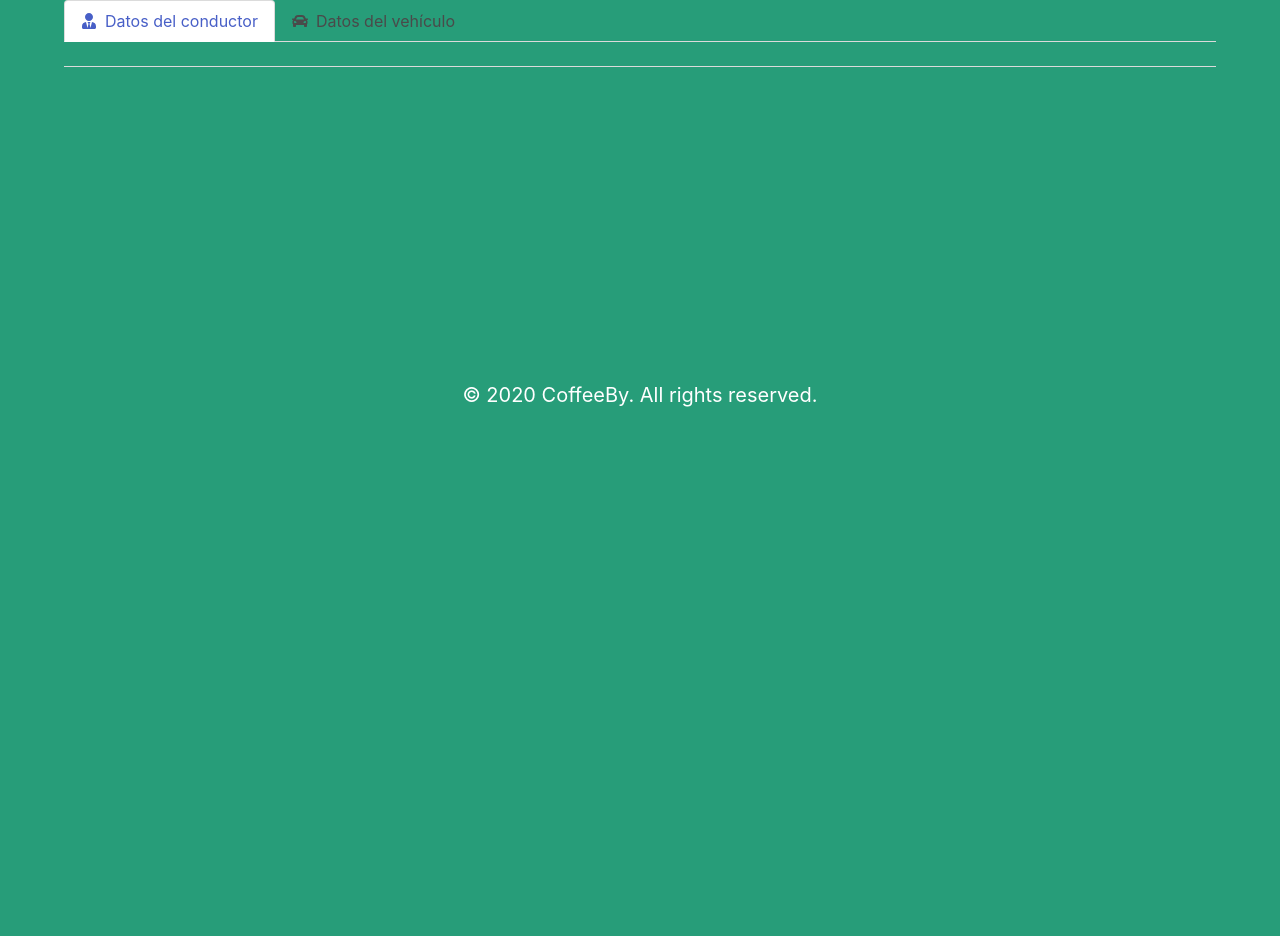
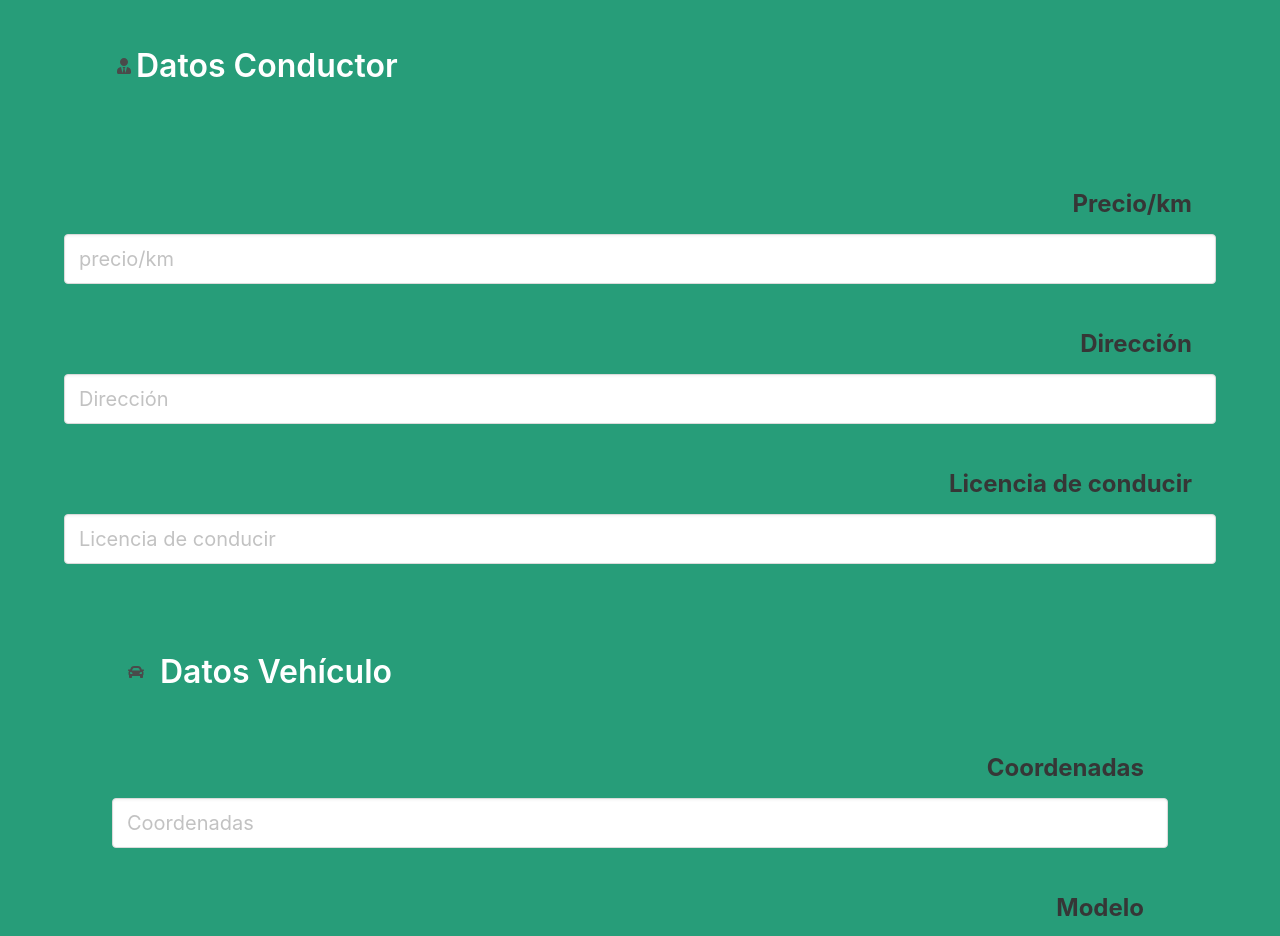
Before and after one commit to dannyjavi/cabify-frontend, a Vue app: page /config in a window 1280 px wide. Shown: the top 936 px of the page. Before the commit the page ends 800 px from the top, so only its background shows below. Built offline with nearby package versions, Linux system fonts and the light colour scheme.

Commit message:
configPage done

```diff
--- a/package.json
+++ b/package.json
@@ -9,6 +9,7 @@
   "dependencies": {
     "axios": "^0.21.0",
     "core-js": "^3.6.5",
+    "jwt-decode": "^3.0.0",
     "vue": "^2.6.11",
     "vue-axios": "2.1.4",
     "vue-router": "^3.2.0",
--- a/src/components/MainHeader.vue
+++ b/src/components/MainHeader.vue
@@ -3,7 +3,7 @@
     <div class="container mt-6 is-fluid">
       <p class="title is-2 has-text-centered has-text-white">
         Viaja con
-        <span class="is-italic">CoffeBy</span>
+        <span class="is-italic">CoffeeBy</span>
       </p>
       <p class="title is-2 has-text-centered has-text-white">¡Estamos a un click de tí!</p>
     </div>
--- a/src/pages/ConfigPage.vue
+++ b/src/pages/ConfigPage.vue
@@ -1,119 +1,321 @@
 <template>
   <div class="container">
-  <div class="tabs is-boxed" id="tabs">
-    <ul>
-      <li class="is-active" data-tab="1">
-        <a>
-          <span class="icon is-small"
-            ><i class="fas fa-user-tie" aria-hidden="true"></i
-          ></span>
-          <span>Datos del conductor</span>
-        </a>
-      </li>
-
-      <li data-tab="2">
-        <a>
-          <span class="icon is-small"
-            ><i class="fas fa-car" aria-hidden="true"></i
-          ></span>
-          <span>Datos del vehículo</span>
-        </a>
-      </li>
-    </ul>
-  </div>
-    <div class="tabs is-boxed" id="tabs">
-      <ul class="columns is-gapless">
-        <li v-for="(item, index) in tabs" :key="index" :class="isSelected" class="column">
-          <a class="has-background-dark has-text-white is-size-4">
-            <span class="icon is-medium"
-              ><i :class="item.icon" aria-hidden="true"></i
-            ></span>
-            <span class="py-2">{{ item.title }}</span>
-          </a>
-        </li>
-      </ul>
-    </div>
-    <div v-for="(item, index) in contentDriver" :key="index" class="field container">
-      <label class="label is-size-4">{{ item.title }}</label>
-      <div class="control">
-        <input class="input is-medium" :type="item.input" :placeholder="item.placeholder" />
+    <div class="section">
+      <div class="mb-6">
+        <div class="level">
+          <div class="level-left">
+            <div class="level-item">
+              <span class="icon is large">
+                <i class="fas fa-user-tie"></i>
+              </span>
+              <p class="title is-3 has-text-centered has-text-white">
+                Datos Conductor
+              </p>
             </div>
           </div>
-    <div id="space"></div>
+        </div>
+      </div>
     </div>
 
+    <div class="field">
+      <div class="field-label is-normal mb-3">
+        <label class="label is-size-4">Precio/km</label>
+      </div>
+      <div class="field-body">
+        <div class="field mb-5">
+          <p class="control is-expanded">
+            <input
+              v-model="registrationData.price_km"
+              class="input is-size-5"
+              type="text"
+              placeholder="precio/km"
+            />
+          </p>
+        </div>
+      </div>
+    </div>
+
+    <div class="field">
+      <div class="field-label is-normal mb-3">
+        <label class="label is-size-4">Dirección</label>
+      </div>
+      <div class="field-body">
+        <div class="field mb-5">
+          <p class="control is-expanded">
+            <input
+              v-model="registrationData.address"
+              class="input is-size-5"
+              type="text"
+              placeholder="Dirección"
+            />
+          </p>
+        </div>
+      </div>
+    </div>
+
+    <div class="field">
+      <div class="field-label is-normal mb-3">
+        <label class="label is-size-4">Licencia de conducir</label>
+      </div>
+      <div class="field-body">
+        <div class="field mb-5">
+          <p class="control is-expanded">
+            <input
+              v-model="registrationData.driver_license"
+              class="input is-size-5"
+              type="text"
+              placeholder="Licencia de conducir"
+            />
+          </p>
+        </div>
+      </div>
+    </div>
+
+    <div class="section">
+      <div class="mb-6">
+        <div class="mb-6">
+          <div class="level">
+            <div class="level-left">
+              <div class="level-item">
+                <span class="icon is-large">
+                  <i class="fas fa-car"></i>
+                </span>
+                <p class="title is-3 has-text-centered has-text-white">
+                  Datos Vehículo
+                </p>
+              </div>
+            </div>
+          </div>
+        </div>
+      </div>
+
+      <div class="field">
+        <div class="field-label is-normal mb-3">
+          <label class="label is-size-4">Coordenadas</label>
+        </div>
+        <div class="field-body">
+          <div class="field mb-5">
+            <p class="control is-expanded">
+              <input
+                v-model="registrationData.position"
+                class="input is-size-5"
+                type="text"
+                placeholder="Coordenadas"
+              />
+            </p>
+          </div>
+        </div>
+      </div>
+
+      <div class="field">
+        <div class="field-label is-normal mb-3">
+          <label class="label is-size-4">Modelo</label>
+        </div>
+        <div class="field-body">
+          <div class="field mb-5">
+            <p class="control is-expanded">
+              <input
+                v-model="registrationData.vehicle_model"
+                class="input is-size-5"
+                type="text"
+                placeholder="Modelo del vehículo"
+              />
+            </p>
+          </div>
+        </div>
+      </div>
+
+      <div class="field">
+        <div class="field-label is-normal mb-3">
+          <label class="label is-size-4">Capacidad</label>
+        </div>
+        <div class="field-body">
+          <div class="field mb-5">
+            <p class="control is-expanded">
+              <input
+                v-model="registrationData.capacity"
+                class="input is-size-5"
+                type="text"
+                placeholder="Numero de plazas"
+              />
+            </p>
+          </div>
+        </div>
+      </div>
+
+      <div class="field">
+        <div class="field-label is-normal mb-3">
+          <label class="label is-size-4">Adaptado a niños</label>
+        </div>
+        <div class="field-body">
+          <div class="field mb-5">
+            <p class="control is-expanded">
+              <input
+                v-model="registrationData.adapted_children"
+                class="input is-size-5"
+                type="text"
+                placeholder="Adaptado a niños"
+              />
+            </p>
+          </div>
+        </div>
+      </div>
+
+      <div class="field">
+        <div class="field-label is-normal mb-3">
+          <label class="label is-size-4">Medidas Covid</label>
+        </div>
+        <div class="field-body">
+          <div class="field mb-5">
+            <p class="control is-expanded">
+              <input
+                v-model="registrationData.covid_measures"
+                class="input is-size-5"
+                type="text"
+                placeholder="Medidas Covid"
+              />
+            </p>
+          </div>
+        </div>
+      </div>
+
+      <div class="field">
+        <div class="field-label is-normal mb-3">
+          <label class="label is-size-4">Tipo de vehículo</label>
+        </div>
+        <div class="field-body">
+          <div class="field mb-5">
+            <p class="control is-expanded">
+              <input
+                v-model="registrationData.type_vehicle"
+                class="input is-size-5"
+                type="text"
+                placeholder="Tipo de vehículo"
+              />
+            </p>
+          </div>
+        </div>
+      </div>
+
+      <div class="field">
+        <div class="field-label is-normal mb-3">
+          <label class="label is-size-4">Imagen</label>
+        </div>
+        <div class="field-body">
+          <div class="field mb-5">
+            <p class="control is-expanded">
+              <input
+                v-model="registrationData.image"
+                class="input is-size-5"
+                type="text"
+                placeholder="Imagen"
+              />
+            </p>
+          </div>
+        </div>
+      </div>
+
+      <div class="field">
+        <div class="field-label is-normal mb-3">
+          <label class="label is-size-4">Color</label>
+        </div>
+        <div class="field-body">
+          <div class="field mb-5">
+            <p class="control is-expanded">
+              <input
+                v-model="registrationData.color"
+                class="input is-size-5"
+                type="text"
+                placeholder="Color"
+              />
+            </p>
+          </div>
+        </div>
+      </div>
+
+      <div class="field">
+        <div class="field-label is-normal mb-3">
+          <label class="label is-size-4">Matrícula</label>
+        </div>
+        <div class="field-body">
+          <div class="field mb-5">
+            <p class="control is-expanded">
+              <input
+                v-model="registrationData.enrolment"
+                class="input is-size-5"
+                type="text"
+                placeholder="Matrícula"
+              />
+            </p>
+          </div>
+        </div>
+      </div>
+
+      <div class="field-body mt-5">
+        <div class="field">
+          <div class="control">
+            <button
+              @click="enviar"
+              class="button is-dark is-focused is-fullwidth title is-4"
+            >
+              Sé conductor
+            </button>
+          </div>
+        </div>
+      </div>
+    </div>
+  </div>
 </template>
+
 
 <script>
 export default {
   name: "ConfigPage",
   data() {
     return {
-      driverData: {
-        price_km: 1,
-        vehicle: "",
+      token: "",
+      currentUserId:"",
+      registrationData: {
+        price_km: "",
         address: "",
-      },
-      vehicleData: {
-          position: [],
+        diver_license: "",
+
+        position: "",
         vehicle_model: "",
-          capacity: 4,
-          adapted_children: true,
-          covid_measures: true,
+        capacity: "",
+        adapted_children: "",
+        covid_measures: "",
         type_vehicle: "",
         image: "",
         color: "",
-          enrolment: ""
-      }
+        enrolment: "",
+      },
     };
   },
   methods: {
-    selectTab(item) {
-      let selectedTab = this.tabs.filter((tab) => tab.title == item.title);
-      selectTab.class = "is-active";
-      tab.class = "is-active";
+    loadUserData() {
+      // let currentUserId = this.$store.state.user.id;
+      this.currentUserId = "5f9aade484649c7e48172daf";
+
+    },
+    async enviar() {
+      console.log(this.currentUserId)
+      try{
+        let result = await this.axios.patch(
+          "http://localhost:3000/users/"+this.currentUserId,
+          this.registrationData
+        );
+
+      }catch(e){
+        alert('Error al realizar la actualización')
+      }
     },
   },
-}
-  //     tabs: [
-  //       {
-  //         title: "Conductor",
-  //         icon: "fas fa-user-tie",
-  //         selected: true,
-  //         class: "is-active",
-  //       },
-  //       {
-  //         title: "Vehículo",
-  //         icon: "fas fa-car",
-  //         selected: false,
-  //         class: "",
-  //       },
-  //     ],
-  //     isSelected: "",
-  //     contentDriver: [
-  //       { title: "Precio/km",
-  //         input: "number",
-  //         placeholder: "Precio/km"
-  //        },
-  //       { title: "Vehículo",
-  //         input: "text",
-  //         placeholder: "Tipo de vehículo"
-  //        },
-  //       { title: "Dirección",
-  //         input: "text",
-  //         placeholder: "Dirección"
-  //       },
-  //       { title: "Licencia de conducción",
-  //         input: "text",
-  //         placeholder: "Licencia"
-  //       },
-  //     ]
-  //   };
-  // },
-
-
-
-
+  mounted() {
+    console.log("MOUNTED")
+    this.loadUserData()
+  },
+};
 </script>
 
 <style>
```
Also changed, not shown: 1 other file (tests, documents, lock files or other folders). Lines whose indentation alone changed are shown as unchanged.
